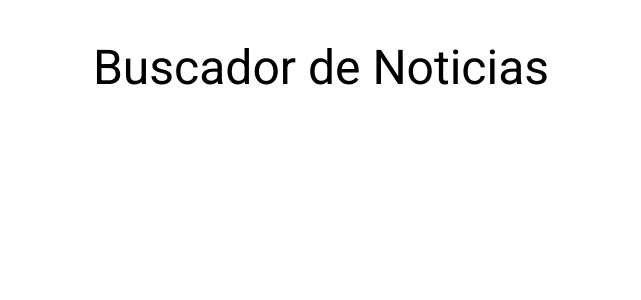
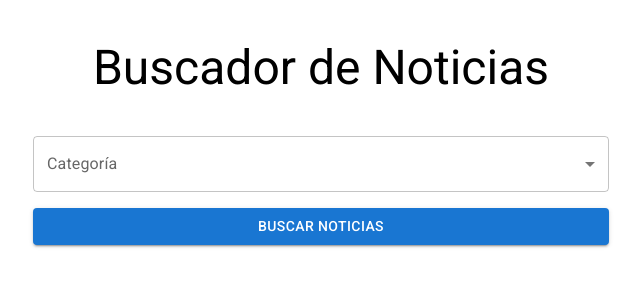
Before and after one commit to danieldamian09/search-news-with-api, a React (Vite) app: page / in a window 1280 px wide. Shown: the top 300 px of the page, without its empty margins (319-960 px from the left). Built offline with nearby package versions, Linux system fonts and the light colour scheme.

Commit message:
create form

```diff
--- a/src/App.jsx
+++ b/src/App.jsx
@@ -1,7 +1,7 @@
-import {Container, Grid, Typography} from "@mui/material"
+import {Container, Grid, Typography} from "@mui/material";
+import Formulario from "./components/Formulario";
 
 function App() {
-
 	return (
 		<Container>
 			<header>
@@ -9,8 +9,13 @@
 					Buscador de Noticias
 				</Typography>
 			</header>
+			<Grid container direction="row" justifyContent="center" alignItems="center" >
+				<Grid item md={6} xs={12} >
+					<Formulario />
+				</Grid>
+			</Grid>
 		</Container>
-  )
+	);
 }
 
-export default App
+export default App;
--- /dev/null
+++ b/src/components/Formulario.jsx
@@ -0,0 +1,42 @@
+import {
+	FormControl,
+	InputLabel,
+	Select,
+	MenuItem,
+	Button,
+	Box,
+} from "@mui/material";
+
+const CATEGORIAS = [
+	{value: "general", label: "General"},
+	{value: "business", label: "Negocios"},
+	{value: "entertainment", label: "Entretenimiento"},
+	{value: "health", label: "Salud"},
+	{value: "science", label: "Ciencia"},
+	{value: "sports", label: "Deportes"},
+	{value: "technology", label: "Tecnología"},
+];
+
+const Formulario = () => {
+	return (
+		<form>
+			<FormControl fullWidth>
+				<InputLabel>Categoría</InputLabel>
+				<Select label="Categoría">
+					{CATEGORIAS.map((categoria) => (
+						<MenuItem key={categoria.value} value={categoria.value}>
+							{categoria.label}
+						</MenuItem>
+					))}
+				</Select>
+				<Box sx={{marginTop: 2}}>
+					<Button fullWidth variant="contained" color="primary">
+						Buscar Noticias
+					</Button>
+				</Box>
+			</FormControl>
+		</form>
+	);
+};
+
+export default Formulario;
```
Lines whose indentation alone changed are shown as unchanged.
